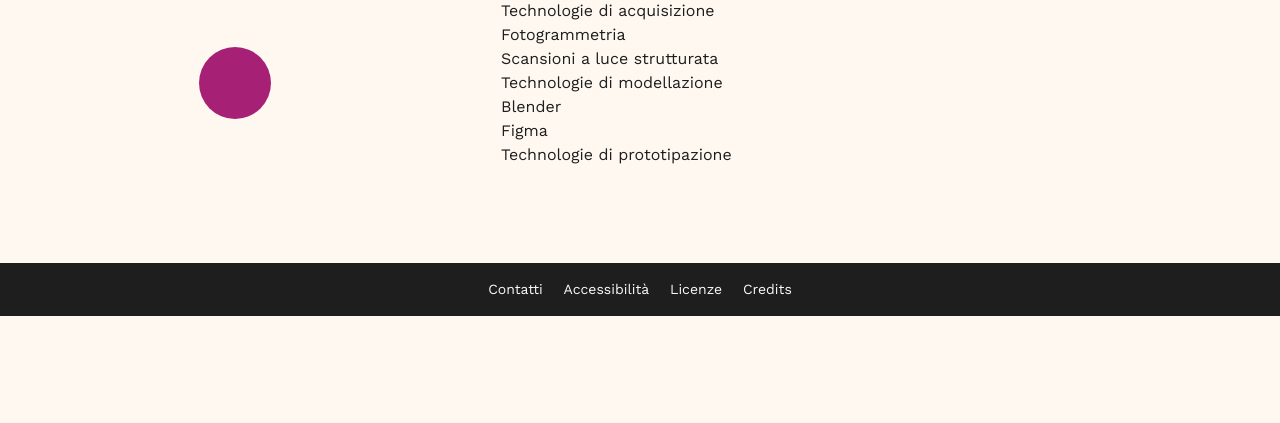
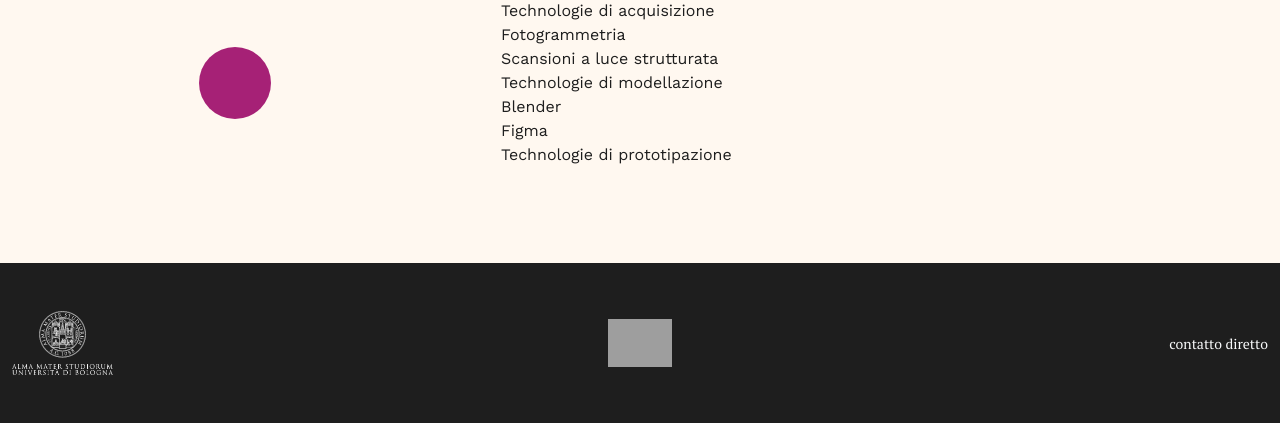
Before and after one commit to dharc-org/changes-spoke4-portal, a Flask app: template app/templates/homepage.html in a window 1280 px wide. Shown: the part 1326-1749 px from the top of the page. Before the commit the page ends 1642 px from the top, so only its background shows below. Run offline with Flask 3, Linux system fonts and the light colour scheme; the template is opened without the code that fills it, so the values that code supplies are empty; some libraries are stand-ins or nearby versions; grey boxes are pictures that could not be loaded.

Commit message:
feat(footer): new footer with logos

```diff
--- a/app/templates/base.html
+++ b/app/templates/base.html
@@ -93,25 +93,37 @@
         {% block content %}{% endblock %}
     </main>
 
-    <!-- Footer -->
-    <footer class="bg-dark text-white py-3 mt-auto">
-        <div class="container text-center">
-            <ul class="list-inline mb-0 small font-sans text-white-50">
-                <li class="list-inline-item mx-2"><a
-                        class="link-light link-underline-opacity-0 link-underline-opacity-75-hover" href="#">{{
-                        gettext('Contatti') }}</a></li>
-                <li class="list-inline-item mx-2"><a
-                        class="link-light link-underline-opacity-0 link-underline-opacity-75-hover" href="#">{{
-                        gettext('Accessibilità') }}</a></li>
-                <li class="list-inline-item mx-2"><a
-                        class="link-light link-underline-opacity-0 link-underline-opacity-75-hover" href="#">{{
-                        gettext('Licenze') }}</a></li>
-                <li class="list-inline-item mx-2"><a
-                        class="link-light link-underline-opacity-0 link-underline-opacity-75-hover" href="#">{{
-                        gettext('Credits') }}</a></li>
-            </ul>
+    {% block footer %}
+    <!-- New footer (logos left/center, text right) -->
+    <footer class="site-footer bg-dark text-white py-5 mt-auto">
+        <style>
+            .site-footer .footer-logo {
+                height: 64px;
+                width: auto;
+            }
+
+            .site-footer .footer-logo-center {
+                height: 48px;
+                width: auto;
+            }
+        </style>
+        <div class="container-xxl">
+            <div class="row align-items-center gy-4">
+                <div class="col-12 col-md-4 d-flex justify-content-center justify-content-md-start">
+                    <img class="footer-logo" src="{{ url_for('static', filename='img/logo_unibo.png') }}"
+                        alt="{{ gettext('Logo Unibo') }}">
+                </div>
+                <div class="col-12 col-md-4 d-flex justify-content-center">
+                    <img class="footer-logo-center" src="{{ url_for('static', filename='img/logo_changes.png') }}"
+                        alt="{{ gettext('Logo Changes') }}">
+                </div>
+                <div class="col-12 col-md-4 d-flex justify-content-center justify-content-md-end">
+                    <a class="link-light small text-decoration-none" href="#">{{ gettext('contatto diretto') }}</a>
+                </div>
+            </div>
         </div>
     </footer>
+    {% endblock %}
 
     <!-- Bootstrap JS Bundle (local) -->
     <script src="{{ url_for('static', filename='vendor/bootstrap/js/bootstrap.bundle.min.js') }}"></script>
```
Also changed, not shown: app/templates/collection_catalogue.html (+11 -0 lines), app/static/img/logo_unibo.png (added).
